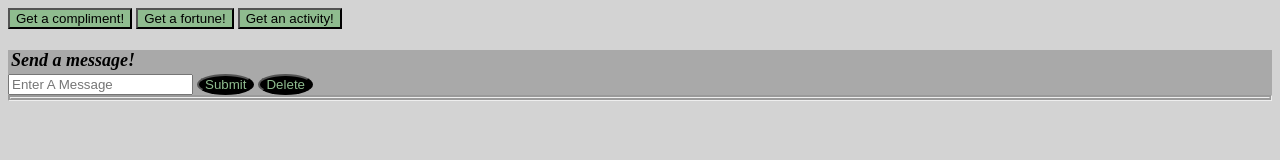
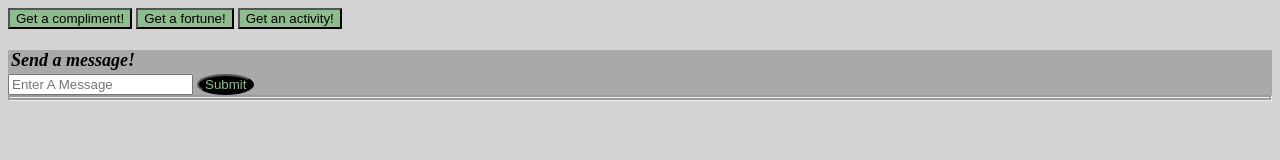
Before and after one commit to JaLeeKi/back-end-assessment, a website: page client/index.html in a window 1280 px wide. Drawn offline with nearby package versions, Linux system fonts and the light colour scheme; no server answers.

Commit message:
removed unnecessary delete button

```diff
--- a/client/index.html
+++ b/client/index.html
@@ -17,7 +17,6 @@
         <h5>Send a message!</h5>
         <input type='text' id="user-input" placeholder="Enter A Message"/>
         <button type='submit' id='submit-btn'>Submit</button>
-        <button type='delete' id='delete-btn'>Delete</button>
     </form>
 
     <div id="user-message"></div>
--- a/client/styles.css
+++ b/client/styles.css
@@ -29,12 +29,6 @@ div{
     border-radius: 50%;
 }
 
-#delete-btn{
-    color: darkseagreen;
-    background-color: black;
-    border-radius: 50%;
-}
-
 h5{
     margin: 3px;
     font-size: large;
```
